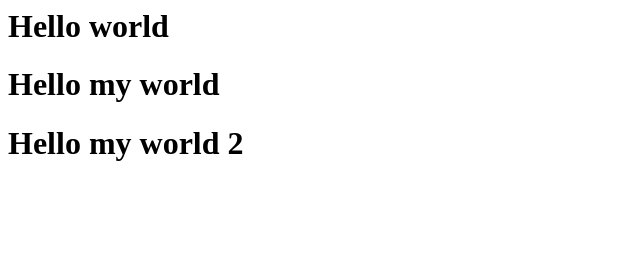
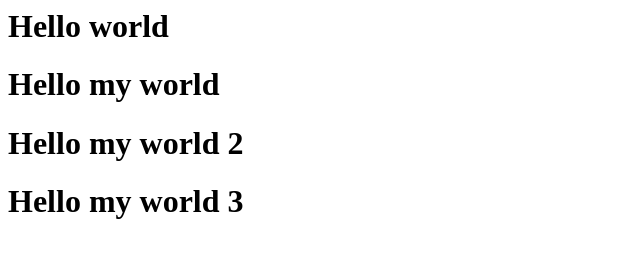
Before and after one commit to css51036/git-101, a plain HTML site: page index.html in a window 1280 px wide. Shown: the whole page, without its empty margins (0-640 px from the left). Drawn offline with Linux system fonts and the light colour scheme.

Commit message:
add line 4 to index.html

```diff
--- a/index.html
+++ b/index.html
@@ -1,3 +1,4 @@
 <h1>Hello world</h1>
 <h1>Hello my world </h1>
 <h1>Hello my world 2 </h1>
+<h1>Hello my world 3 </h1>
```
